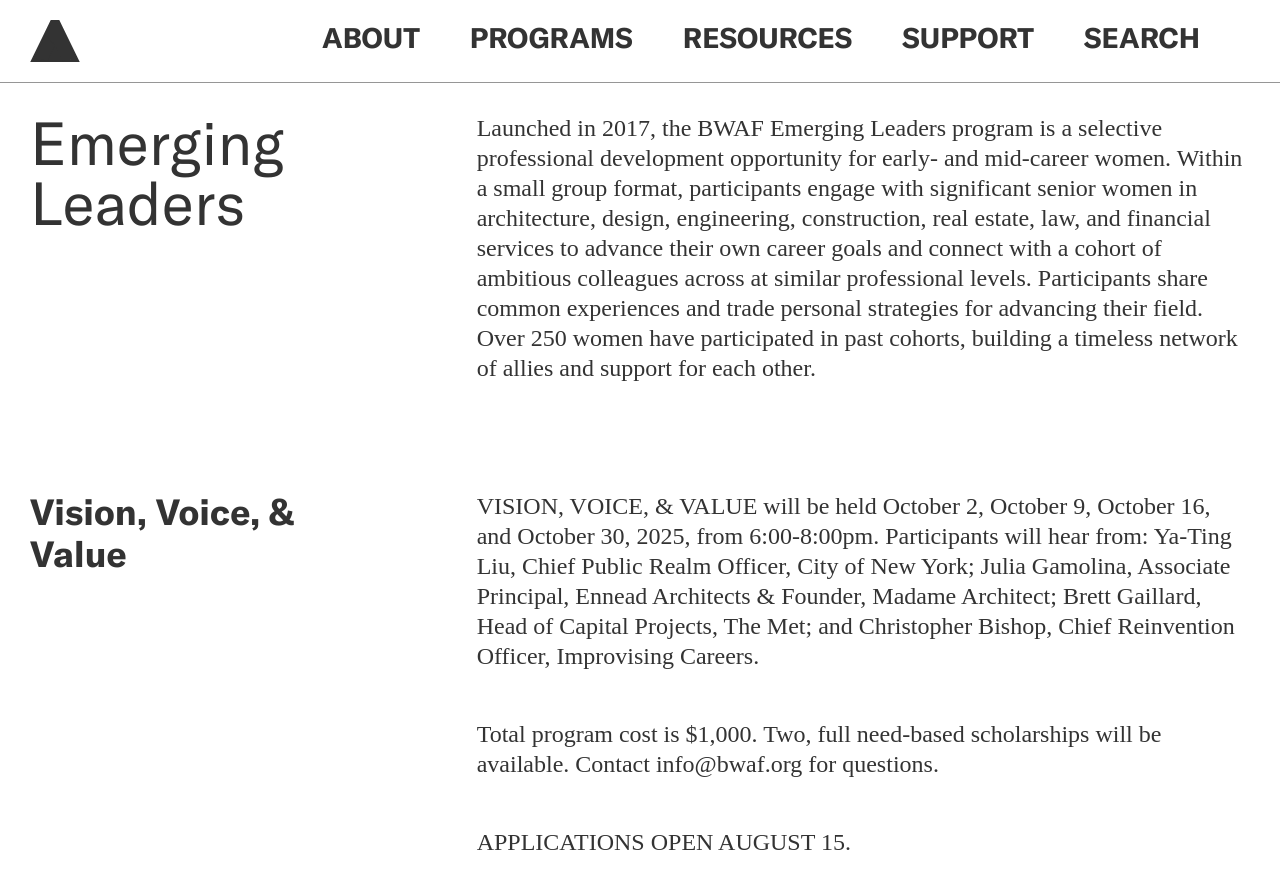
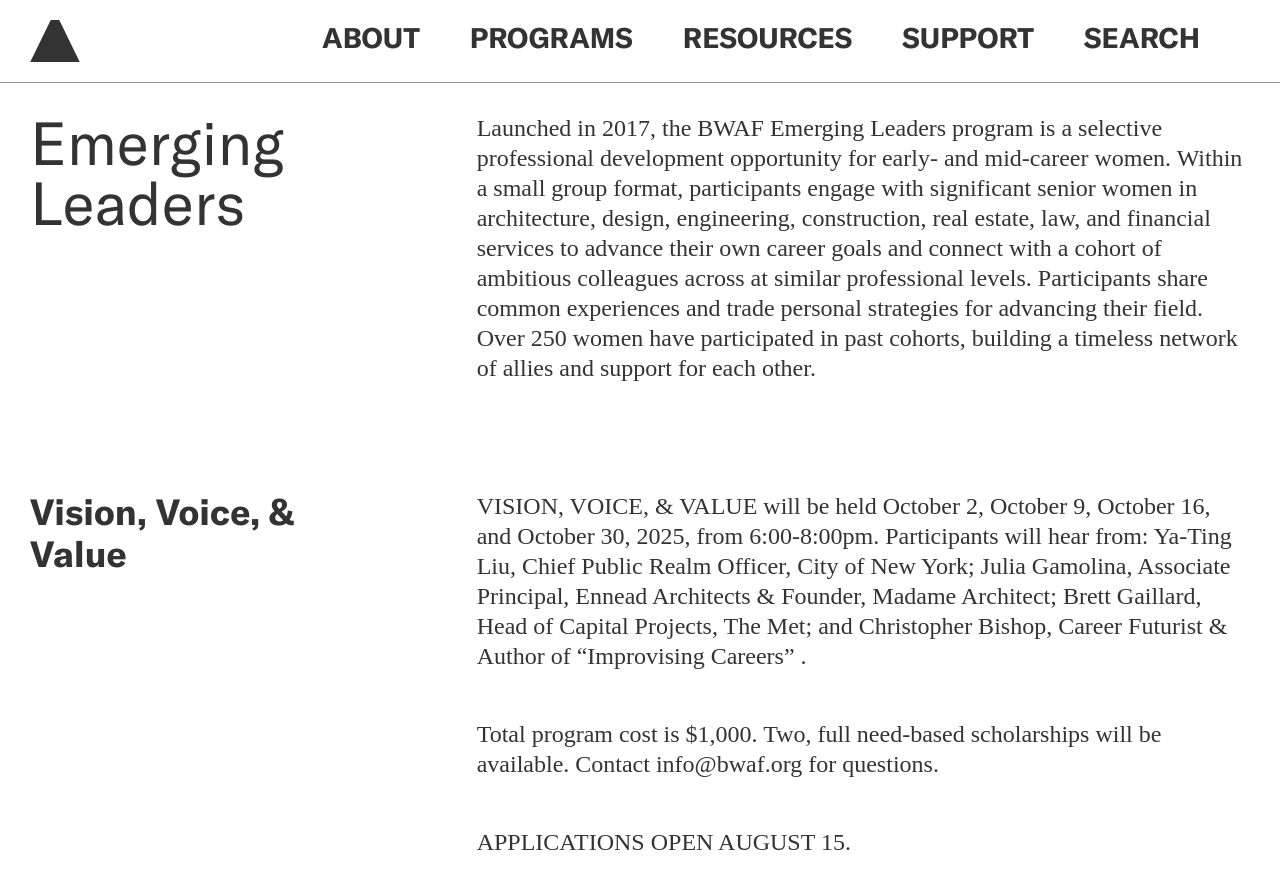
Before and after one commit to jengalas/bwaf-bbw, a Jekyll site: the page built from _emerging-leaders/vision-voice-value.md, in a window 1280 px wide and 900 px high. Shown: the top 889 px of the window. Built offline with Jekyll 4.4.1, drawn with Linux system fonts in a browser that asks for light colours; nearby versions of some CDN libraries; some web fonts are replaced.

Commit message:
Updated 1 file via CloudCannon.

```diff
--- a/_emerging-leaders/vision-voice-value.md
+++ b/_emerging-leaders/vision-voice-value.md
@@ -43,8 +43,8 @@
       October 30, 2025, from 6:00-8:00pm. Participants will hear from: Ya-Ting
       Liu, Chief Public Realm Officer, City of New York; Julia Gamolina,
       Associate Principal, Ennead Architects & Founder, Madame Architect; Brett
-      Gaillard, Head of Capital Projects, The Met; and Christopher Bishop, Chief
-      Reinvention Officer, Improvising Careers.
+      Gaillard, Head of Capital Projects, The Met; and Christopher Bishop,
+      Career Futurist & Author of "Improvising Careers" .
 
 
       Total program cost is $1,000. Two, full need-based scholarships will be
```
